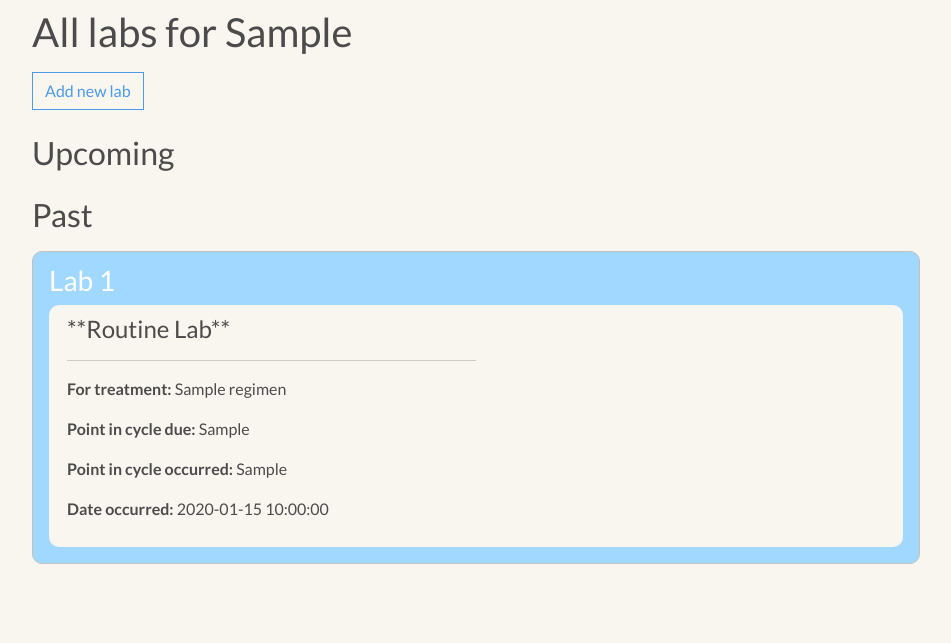
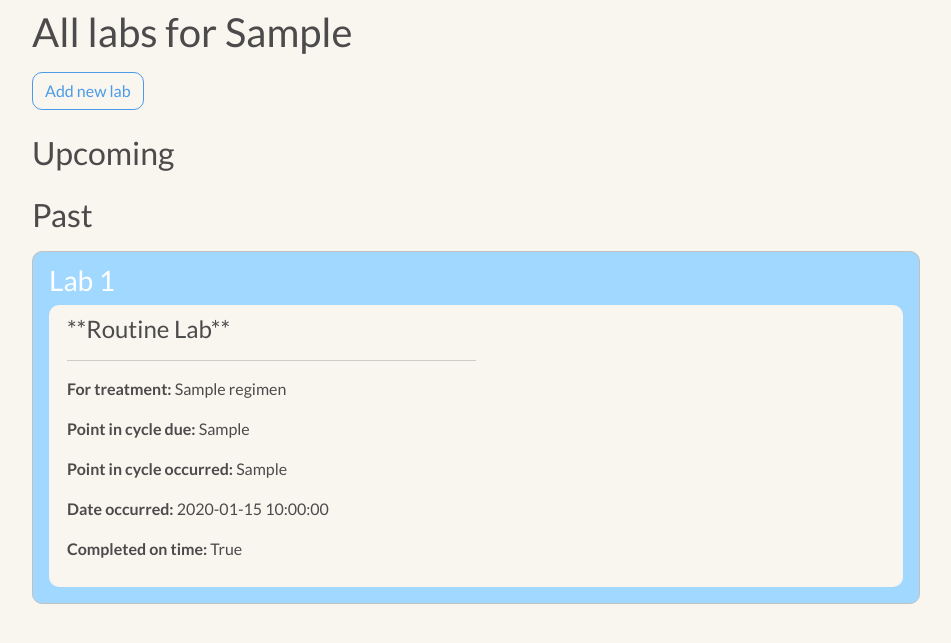
Before and after one commit to sarmini1/medhead, a Flask app: page /labs/users/1 in a window 1280 px wide. Shown: the part 56-699 px from the top of the page, without its empty margins (50-1001 px from the left). Run offline with Flask 2, Linux system fonts and the light colour scheme; a user stored in the database is signed in; tables that the repository leaves empty hold one stand-in row (values such as "Sample post"); some libraries are stand-ins or nearby versions.

Commit message:
added on time lab stuff

```diff
--- a/shotstuff/labs/models.py
+++ b/shotstuff/labs/models.py
@@ -41,5 +41,11 @@ class Lab(db.Model):
         db.Text,
         nullable=True
     )
+    # below to be updated only upon updating an upcoming lab
+    completed_on_time = db.Column(
+        db.Boolean,
+        nullable=True,
+        default=None
+    )
 
     treatment = db.relationship('Treatment')
--- a/shotstuff/labs/routes.py
+++ b/shotstuff/labs/routes.py
@@ -57,6 +57,9 @@ def mark_lab_complete(user_id, lab_id):
         # update existing lab record with form data
         lab.point_in_cycle_occurred = form.point_in_cycle_occurred.data
         lab.occurred_at = form.occurred_at.data
+        lab.completed_on_time = True if (
+            lab.occurred_at <= lab.treatment.next_lab_due_date
+        ) else False
 
         # update treatment to store next lab due date and create new upcoming lab
         lab.treatment.update_next_lab_due_date()
--- a/shotstuff/static/style.css
+++ b/shotstuff/static/style.css
@@ -113,6 +113,10 @@ body {
   right:0;
   margin-right: 0.5rem;
 }
+
+.rounded-button {
+  border-radius: 10px;
+}
 /* .treatment-buttons {
   position: absolute;
   right: 0;
--- a/shotstuff/templates/labs/list_labs.html
+++ b/shotstuff/templates/labs/list_labs.html
@@ -8,7 +8,7 @@
   <h1 class="mb-3 title">All labs for {{ user.first_name }}</h1>
   <!-- </div> -->
   <div class="mb-3 add-treatment-button">
-    <a class="btn btn-outline-primary" href="/labs/">
+    <a class="btn btn-outline-primary rounded-button" href="/labs/">
       Add new lab
     </a>
   </div>
@@ -31,7 +31,7 @@
               <b>Due date:</b>
               {{ lab.treatment.generate_friendly_date_time(lab.treatment.next_lab_due_date).full_date_time }}
             </p>
-            <a class="btn btn-outline-primary"
+            <a class="btn btn-outline-primary rounded-button"
               href="/labs/users/{{current_user.id}}/{{lab.id}}">
               Update
             </a>
@@ -58,6 +58,7 @@
             <p><b>Point in cycle due:</b> {{ lab.treatment.lab_point_in_cycle }}</p>
             <p><b>Point in cycle occurred:</b> {{ lab.point_in_cycle_occurred }}</p>
             <p><b>Date occurred:</b> {{ lab.occurred_at }}</p>
+            <p><b>Completed on time:</b> {{lab.completed_on_time }}</p>
           </div>
         </div>
       </li>
--- a/shotstuff/templates/treatments/user_treatments.html
+++ b/shotstuff/templates/treatments/user_treatments.html
@@ -8,7 +8,7 @@
   <h1 class="mb-3 title">All active treatments for {{ user.first_name }}</h1>
   <!-- </div> -->
   <div class="mb-3 add-treatment-button">
-    <a class="btn btn-outline-primary" href="/treatments/">
+    <a class="btn btn-outline-primary rounded-button" href="/treatments/">
       Add new treatment
       <i class="fa-solid fa-house-medical"></i>
     </a>
@@ -24,12 +24,12 @@
           <a href="/treatments/{{ treatment.id }}">{{ treatment.medication_regimen.title }}</a>
         </h3>
         {% if treatment.medication_regimen.is_for_injectable %}
-        <a class="btn btn-outline-primary" href="/treatments/{{treatment.id}}/injections">
+        <a class="btn btn-outline-primary rounded-button" href="/treatments/{{treatment.id}}/injections">
           Add an injection
           <i class="fa-solid fa-plus"></i>
         </a>
         {% endif %}
-        <a class="btn btn-outline-primary" href="/treatments/{{treatment.id}}/update">
+        <a class="btn btn-outline-primary rounded-button" href="/treatments/{{treatment.id}}/update">
           Update treatment detail
           <i class="fa-solid fa-pencil"></i>
         </a>
--- a/shotstuff/templates/users/dashboard.html
+++ b/shotstuff/templates/users/dashboard.html
@@ -70,6 +70,8 @@
     </div>
     <div class="col-6 col-sm-4 col-md-4 dash-item">
       <h3><b>Milestones</b></h3>
+      <p>You've done {{current_user.injections|length}} total injections!</p>
+      <p>{{current_user.on_time_labs}} of routine labs completed on time!</p>
     </div>
   </div>
 </section>
--- a/shotstuff/users/models.py
+++ b/shotstuff/users/models.py
@@ -39,6 +39,13 @@ class User(UserMixin, db.Model):
     def past_labs(self):
         """Return list of labs not marked as upcoming."""
         return [l for l in self.labs if l.occurred_at]
+
+    @property
+    def on_time_labs(self):
+        """Return stats on completed labs marked on-time."""
+        on_time_labs = [l for l in self.labs if l.completed_on_time]
+        percentage = (len(on_time_labs)/len(self.labs)) * 100
+        return f"{percentage}%"
 
     @property
     def upcoming_injection_times(self):
```
